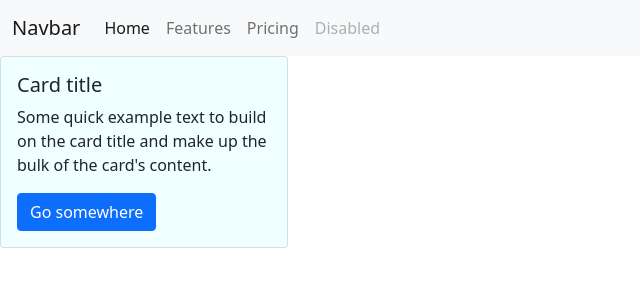
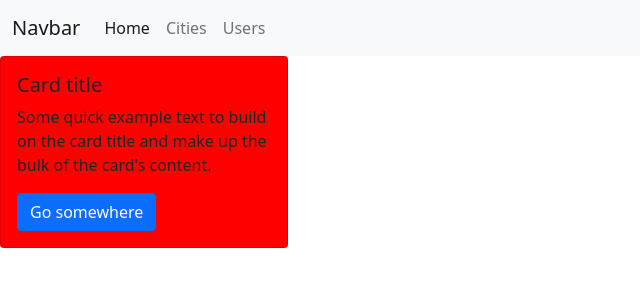
Before and after one commit to asdtha/My-Tinerary, a React (Create React App) app: page / in a window 1280 px wide. Shown: the top 300 px of the page, without its empty margins (0-640 px from the left). Built offline with nearby package versions, Linux system fonts and the light colour scheme.

Commit message:
components changes

```diff
--- a/public/index.html
+++ b/public/index.html
@@ -26,8 +26,8 @@
       Learn how to configure a non-root public URL by running `npm run build`.
     -->
     <title>React App</title>
-    <!-- <script src="https://cdn.jsdelivr.net/npm/@popperjs/core@2.10.2/dist/umd/popper.min.js" integrity="sha384-7+zCNj/IqJ95wo16oMtfsKbZ9ccEh31eOz1HGyDuCQ6wgnyJNSYdrPa03rtR1zdB" crossorigin="anonymous"></script>
-    <script src="https://cdn.jsdelivr.net/npm/bootstrap@5.1.3/dist/js/bootstrap.min.js" integrity="sha384-QJHtvGhmr9XOIpI6YVutG+2QOK9T+ZnN4kzFN1RtK3zEFEIsxhlmWl5/YESvpZ13" crossorigin="anonymous"></script> -->
+    <script src="https://cdn.jsdelivr.net/npm/@popperjs/core@2.10.2/dist/umd/popper.min.js" integrity="sha384-7+zCNj/IqJ95wo16oMtfsKbZ9ccEh31eOz1HGyDuCQ6wgnyJNSYdrPa03rtR1zdB" crossorigin="anonymous"></script>
+    <script src="https://cdn.jsdelivr.net/npm/bootstrap@5.1.3/dist/js/bootstrap.min.js" integrity="sha384-QJHtvGhmr9XOIpI6YVutG+2QOK9T+ZnN4kzFN1RtK3zEFEIsxhlmWl5/YESvpZ13" crossorigin="anonymous"></script>
   </head>
   <body>
     <noscript>You need to enable JavaScript to run this app.</noscript>
--- /dev/null
+++ b/src/App.css
@@ -0,0 +1,6 @@
+.city-navbar{
+    background-color: rgb(37, 98, 155) !important;
+  /*   display: flex !important;
+    justify-content: center !important;  */
+
+}
--- a/src/App.js
+++ b/src/App.js
@@ -1,11 +1,26 @@
 import Home from './components/Home'
-import 'bootstrap/dist/css/bootstrap.min.css'
+import CityCard from './components/CityCard'
+import Navbar from './components/Navbar';
+import {BrowserRouter,Routes,Route} from 'react-router-dom';
+import './App.css'
+
 
 function App() {
   return (
-    <div>
-      <Home/>
-    </div>
+    <>
+     <Navbar />
+    <Home />
+
+    </>
+   /*  <BrowserRouter>
+
+    <Routes>
+      <Route path="/" element={<Home />}  </>
+      <Route path="/cities" element={<CityCard />}  </>
+
+    </Routes>
+    </BrowserRouter>
+     */
   );
 }
 
--- a/src/components/CityCard.jsx
+++ b/src/components/CityCard.jsx
@@ -4,7 +4,7 @@ import React from "react";
 function CityCard(){
     return (
     <div>
-        <div className="card" style={{width: "18rem", backgroundColor: "#F0FFFF"}}>
+        <div className="card" style={{width: "18rem", backgroundColor: "red"}}>
 {/*   <img src="..." class="card-img-top" alt="...">  */}
   <div className="card-body">
     <h5 className="card-title">Card title</h5>
--- a/src/components/Home.jsx
+++ b/src/components/Home.jsx
@@ -1,11 +1,13 @@
 import React from "react";
 import Navbar from "./Navbar";
 import CityCard from "./CityCard";
+import '../App.css'
+
 
 function Home(){
     return (
         <>
-        <Navbar/>
+      {/*   <Navbar/>  */}
         <CityCard/>
         </>
     )
--- a/src/components/Navbar.jsx
+++ b/src/components/Navbar.jsx
@@ -1,4 +1,5 @@
 import React from "react";
+
 
 function Navbar(){
     return (
@@ -7,7 +8,7 @@ function Navbar(){
             <button>Cities</button>
             <button>Users</button>
         </div> */
-        <nav className="navbar navbar-expand-lg navbar-light bg-light">
+        <nav className="navbar navbar-expand-lg navbar-light bg-light city-navbar">
   <div className="container-fluid">
     <a className="navbar-brand" href="#">Navbar</a>
     <button className="navbar-toggler" type="button" data-bs-toggle="collapse" data-bs-target="#navbarNavAltMarkup" aria-controls="navbarNavAltMarkup" aria-expanded="false" aria-label="Toggle navigation">
@@ -16,9 +17,9 @@ function Navbar(){
     <div className="collapse navbar-collapse" id="navbarNavAltMarkup">
       <div className="navbar-nav">
         <a className="nav-link active" aria-current="page" href="#">Home</a>
-        <a className="nav-link" href="#">Features</a>
-        <a className="nav-link" href="#">Pricing</a>
-        <a className="nav-link disabled">Disabled</a>
+        <a className="nav-link" href="#">Cities</a>
+        <a className="nav-link" href="#">Users</a>
+
       </div>
     </div>
   </div>
```
